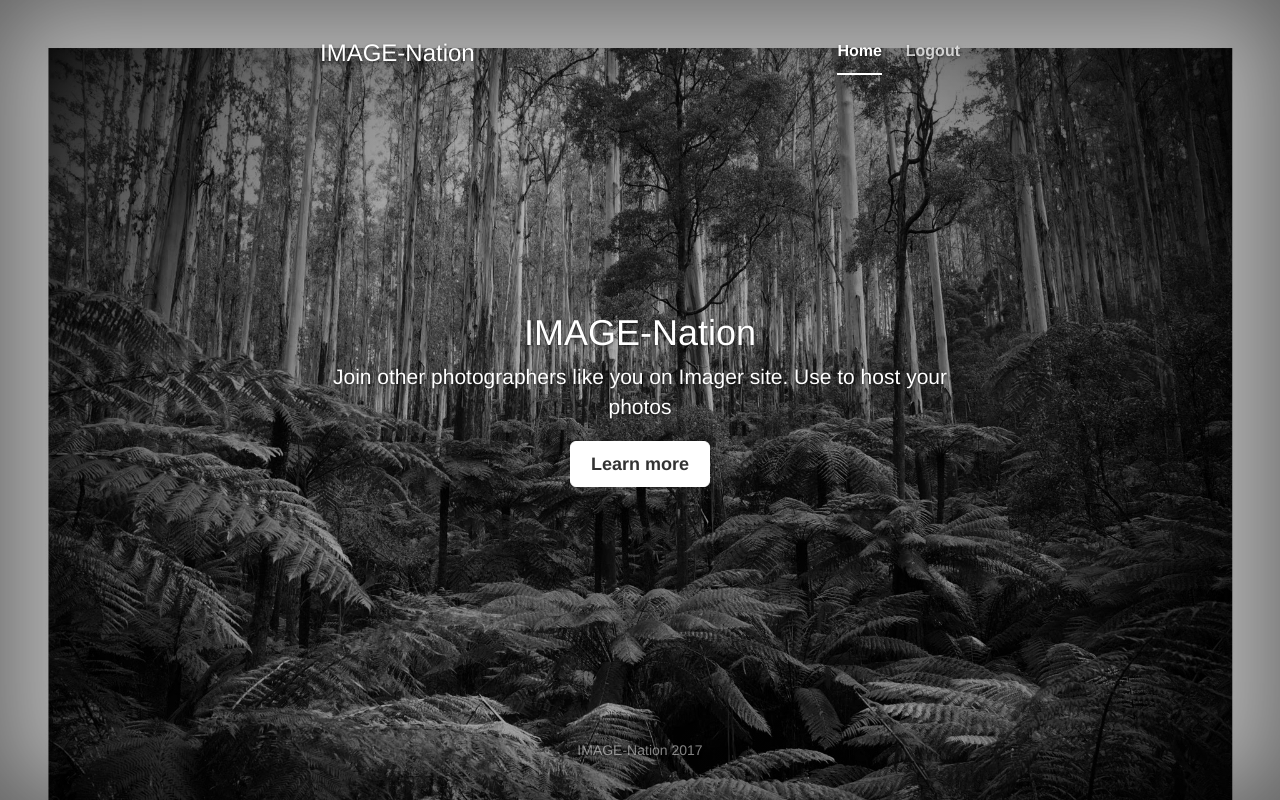
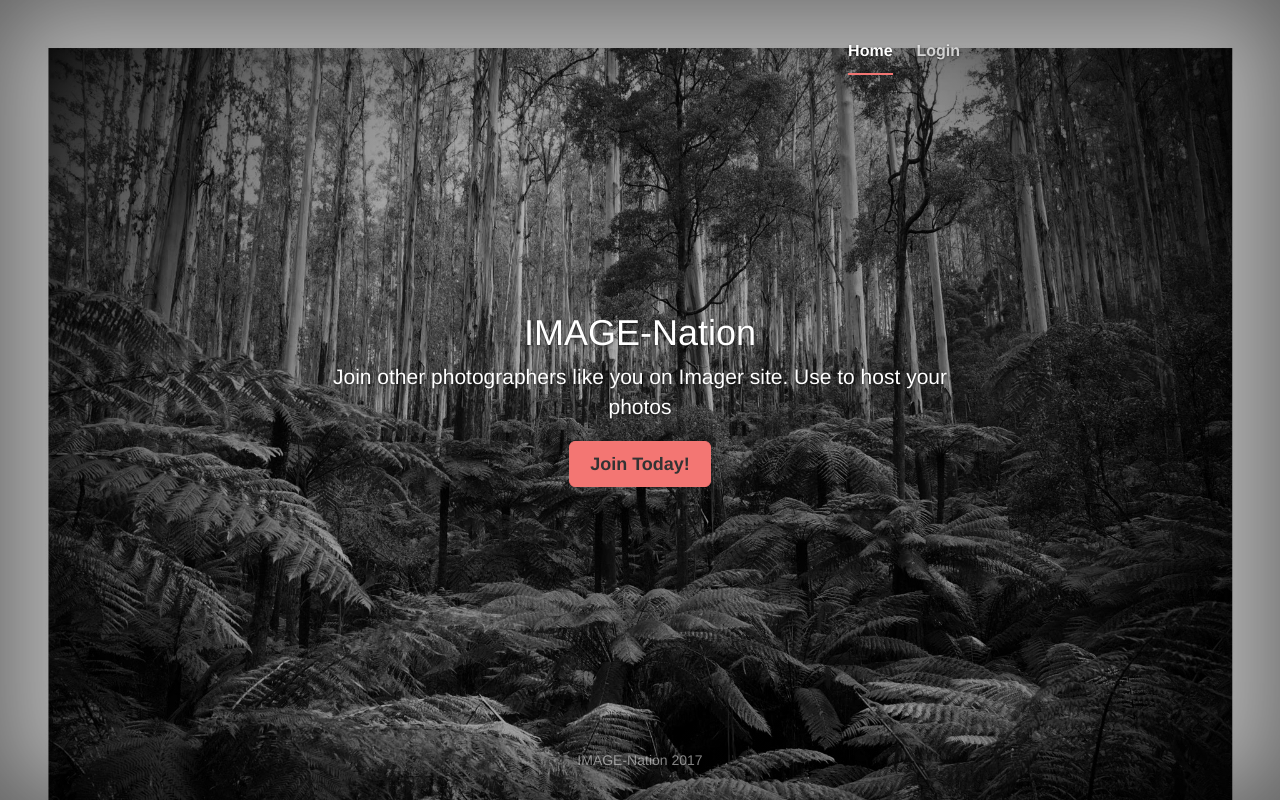
Before and after one commit to clair3st/django-imager, a Django app: page / in a window 1280 px wide. Run offline with Django 3.2, Linux system fonts and the light colour scheme; some libraries are stand-ins or nearby versions.

Commit message:
cleaning up templates

```diff
--- a/imagersite/imagersite/static/imagersite/cover.css
+++ b/imagersite/imagersite/static/imagersite/cover.css
@@ -15,8 +15,8 @@
 .btn-default:focus {
   color: #333;
   text-shadow: none; /* Prevent inheritance from `body` */
-  background-color: #fff;
-  border: 1px solid #fff;
+  background-color: #f37673;
+  border: 1px solid #f37673;
 }
 
 
@@ -27,19 +27,20 @@
 html,
 body {
   height: 100%;
-  background-color: #333;
 }
 body {
   color: #fff;
   text-align: center;
   text-shadow: 0 1px 3px rgba(0,0,0,.5);
-  background-image:
-  linear-gradient(rgba(0, 0, 0, 0.3),
-      rgba(0, 0, 0, 0.3)), url('IMG_2790.jpg');
+
   background-repeat: no-repeat;
   background-attachment: fixed;
   background-size: cover;
 
+}
+
+.masthead-brand {
+  color: #f37673;
 }
 
 /* Extra markup and styles for table-esque vertical and horizontal centering */
@@ -99,7 +100,7 @@
 .masthead-nav > .active > a:hover,
 .masthead-nav > .active > a:focus {
   color: #fff;
-  border-bottom-color: #fff;
+  border-bottom-color: #f37673;
 }
 
 @media (min-width: 768px) {
--- a/imagersite/imagersite/templates/imagersite/base.html
+++ b/imagersite/imagersite/templates/imagersite/base.html
@@ -10,52 +10,19 @@
     <meta name="author" content="">
     <!-- <link rel="icon" href="../../favicon.ico"> -->
 
-    <title>Imager home</title>
+    <title>{% block title %}IMAGE-nation{% endblock title %}</title>
 
     <!-- Bootstrap core CSS -->
     <link href="{% static 'imagersite/bootstrap-3.3.7-dist/css/bootstrap.min.css' %}" rel="stylesheet">
-    <link href="{% static 'imagersite/sticky-footer-navbar.css' %}" rel="stylesheet">
-    <!-- <link href="{% static 'imagersite/cover.css' %}" rel="stylesheet"> -->
-
+    {% block stylesheets %}
+    {% endblock stylesheets %}
 
   </head>
 
   <body>
 
- <!-- Fixed navbar -->
-    <nav class="navbar navbar-default navbar-fixed-top">
-      <div class="container">
-        <div class="navbar-header">
-          <button type="button" class="navbar-toggle collapsed" data-toggle="collapse" data-target="#navbar" aria-expanded="false" aria-controls="navbar">
-            <span class="sr-only">Toggle navigation</span>
-            <span class="icon-bar"></span>
-            <span class="icon-bar"></span>
-            <span class="icon-bar"></span>
-          </button>
-          <a class="navbar-brand" href="/">IMAGE-nation</a>
-        </div>
-        <div id="navbar" class="collapse navbar-collapse">
-          <ul class="nav navbar-nav">
-            <li class="active"><a href="/">Home</a></li>
-            <li><a href="login">Login</a></li>
-            <li><a href="">Register</a></li>
-          </ul>
-        </div><!--/.nav-collapse -->
-      </div>
-    </nav>
-
-    <!-- Begin page content -->
-    <div class="container">
-
       {% block content %}
       {% endblock %}
-    </div>
-
-    <footer class="footer">
-      <div class="container">
-        <p class="text-muted">IMAGE-Nation 2017</p>
-      </div>
-    </footer>
 
 
     <!-- Bootstrap core JavaScript
--- a/imagersite/imagersite/templates/imagersite/home.html
+++ b/imagersite/imagersite/templates/imagersite/home.html
@@ -1,26 +1,16 @@
+{% extends 'imagersite/base.html' %}
 {% load staticfiles %}
-<!DOCTYPE html>
-<html lang="en">
-  <head>
-    <meta charset="utf-8">
-    <meta http-equiv="X-UA-Compatible" content="IE=edge">
-    <meta name="viewport" content="width=device-width, initial-scale=1">
-    <!-- The above 3 meta tags *must* come first in the head; any other head content must come *after* these tags -->
-    <meta name="description" content="">
-    <meta name="author" content="">
-    <!-- <link rel="icon" href="../../favicon.ico"> -->
-
-    <title>Imager home</title>
-
-    <!-- Bootstrap core CSS -->
-    <link href="{% static 'imagersite/bootstrap-3.3.7-dist/css/bootstrap.min.css' %}" rel="stylesheet">
-
-    <link href="{% static 'imagersite/cover.css' %}" rel="stylesheet">
 
 
-  </head>
+{% block title %}IMAGE-nation home{% endblock title %}
 
-  <body>
+
+{% block stylesheets %}
+  <link href="{% static 'imagersite/cover.css' %}" rel="stylesheet">
+{% endblock stylesheets %}
+
+{% block content %}
+  <body style="background-image: linear-gradient(rgba(0, 0, 0, 0.3), rgba(0, 0, 0, 0.3)), url({% static 'imagersite/IMG_2790.jpg' %})">
 
     <div class="site-wrapper">
 
@@ -30,17 +20,16 @@
 
           <div class="masthead clearfix">
             <div class="inner">
-              <h3 class="masthead-brand">IMAGE-Nation</h3>
+              <!-- <h3 class="masthead-brand">IMAGE-Nation</h3> -->
               <nav>
                 <ul class="nav masthead-nav">
                   <li class="active"><a href="/">Home</a></li>
                   {% if user.is_authenticated %}
-                  <li><a href="{% url 'registration_register' %}">Register</a></li>
-                  <li><a href="{% url 'login' %}">Login</a></li>
-                  <li><a>{{ user.get.username }}</a></li>
+                  <li><a href="{% url 'logout' %}">Logout</a></li>
+                  <li><a>{{ user.username }}</a></li>
                   {% endif %}
                   {% if not user.is_authenticated %}
-                  <li><a href="{% url 'logout' %}">Logout</a></li>
+                  <li><a href="{% url 'login' %}">Login</a></li>
                   {% endif %}
                 </ul>
               </nav>
@@ -51,13 +40,15 @@
             <h1 class="cover-heading">IMAGE-Nation</h1>
             <p class="lead">Join other photographers like you on Imager site. Use to host your photos</p>
             <p class="lead">
-              <a href="#" class="btn btn-lg btn-default">Learn more</a>
+                {% if not user.is_authenticated %}
+                  <a href="{% url 'registration_register' %}" class="btn btn-lg btn-default">Join Today!</a>
+                {% endif %}
             </p>
           </div>
 
           <div class="mastfoot">
             <div class="inner">
-              <p>IMAGE-Nation 2017</p>
+              <footer>IMAGE-Nation 2017</footer>
             </div>
           </div>
 
@@ -67,12 +58,4 @@
 
     </div>
 
-
-  <!-- Bootstrap core JavaScript
-    ================================================== -->
-    <!-- Placed at the end of the document so the pages load faster -->
-    <script src="https://ajax.googleapis.com/ajax/libs/jquery/1.12.4/jquery.min.js"></script>
-    <script>window.jQuery || document.write('<script src="../../assets/js/vendor/jquery.min.js"><\/script>')</script>
-    <script src="{% static 'imagersite/bootstrap-3.3.7-dist/js/bootstrap.min.js' %}"></script>
-  </body>
-</html>
+    {% endblock %}
--- a/imagersite/imagersite/templates/registration/login.html
+++ b/imagersite/imagersite/templates/registration/login.html
@@ -10,4 +10,4 @@
     {{ form.as_p }}
     <button type="submit" class="btn btn-primary">Login</button>
   </form>
-{% endblock %}
+{% endblock body %}
--- a/imagersite/imagersite/urls.py
+++ b/imagersite/imagersite/urls.py
@@ -19,12 +19,9 @@
 from django.contrib.auth import views as auth_views
 
 urlpatterns = [
-    # url(r'^admin/', admin.site.urls),
+    url(r'^admin/', admin.site.urls),
     url(r'^accounts/', include('registration.backends.hmac.urls')),
     url(r'^$', home_view, name="home"),
-    # url(r'^(?P<num>/(?P<word>$', test_view, name="test"),
     url(r'^login/$', auth_views.login, name="login"),
-    # url(r'^logout$', auth_views.logout, name="logout"),
     url(r'^logout/$', auth_views.logout, {'next_page': '/'}, name='logout'),
-
 ]
```
Also changed, not shown: imagersite/imagersite/templates/imagersite/layout.html (+18 -12 lines).
